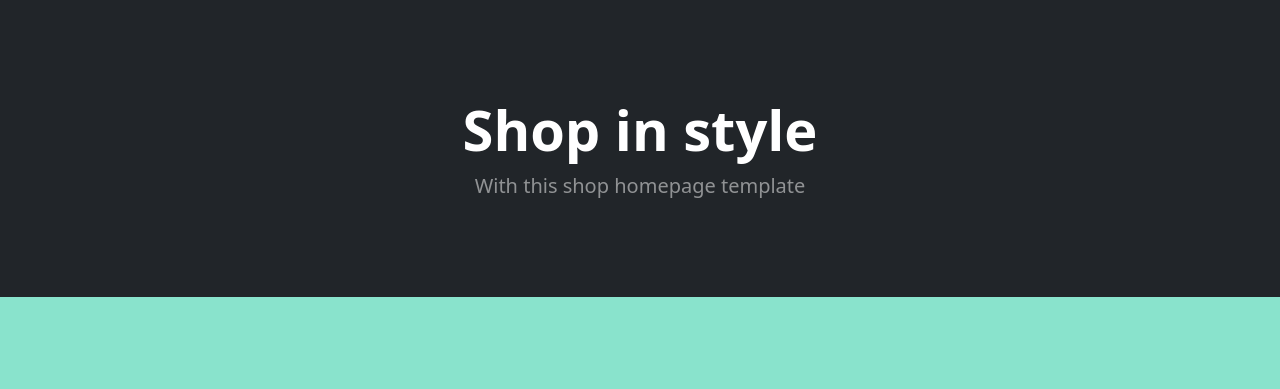
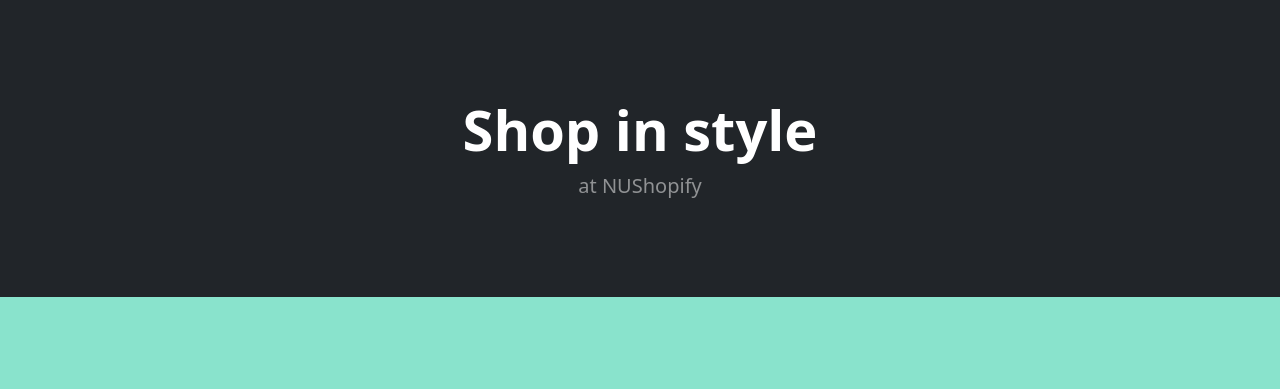
Before and after one commit to leezhengjing/Limbums_HacknRoll, a Flask app: page / in a window 1280 px wide. Shown: the part 56-445 px from the top of the page. Run offline with Flask 2, Linux system fonts and the light colour scheme; grey boxes labelled with a size stand in for pictures from a placeholder-image service; some libraries are stand-ins or nearby versions.

Commit message:
updated message

```diff
--- a/templates/index.html
+++ b/templates/index.html
@@ -10,7 +10,7 @@
     <div class="container px-4 px-lg-5 my-5">
         <div class="text-center text-white">
             <h1 class="display-4 fw-bolder">Shop in style</h1>
-            <p class="lead fw-normal text-white-50 mb-0">With this shop homepage template</p>
+            <p class="lead fw-normal text-white-50 mb-0">at NUShopify</p>
         </div>
     </div>
 </header>
```
